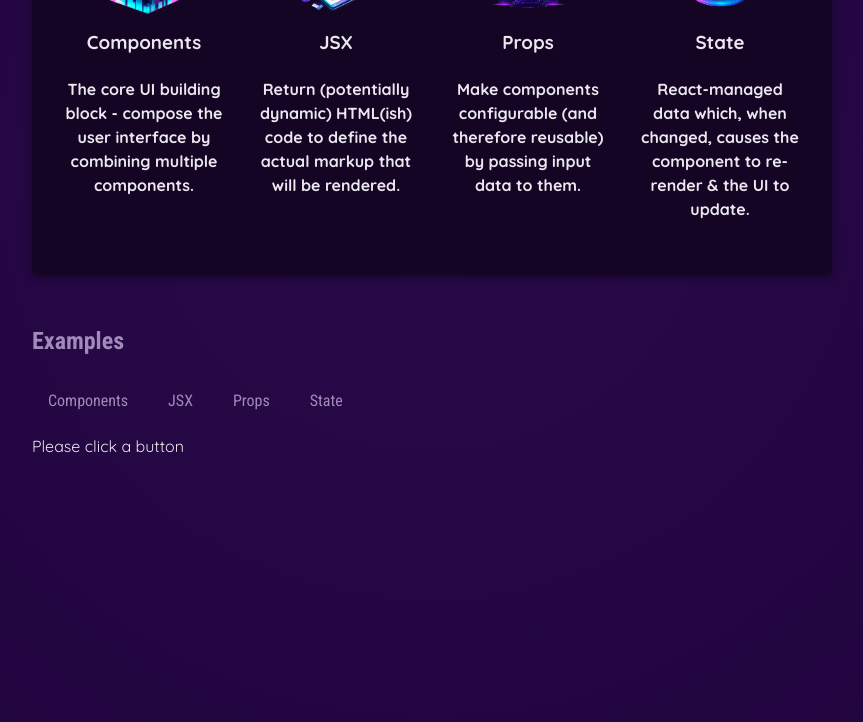
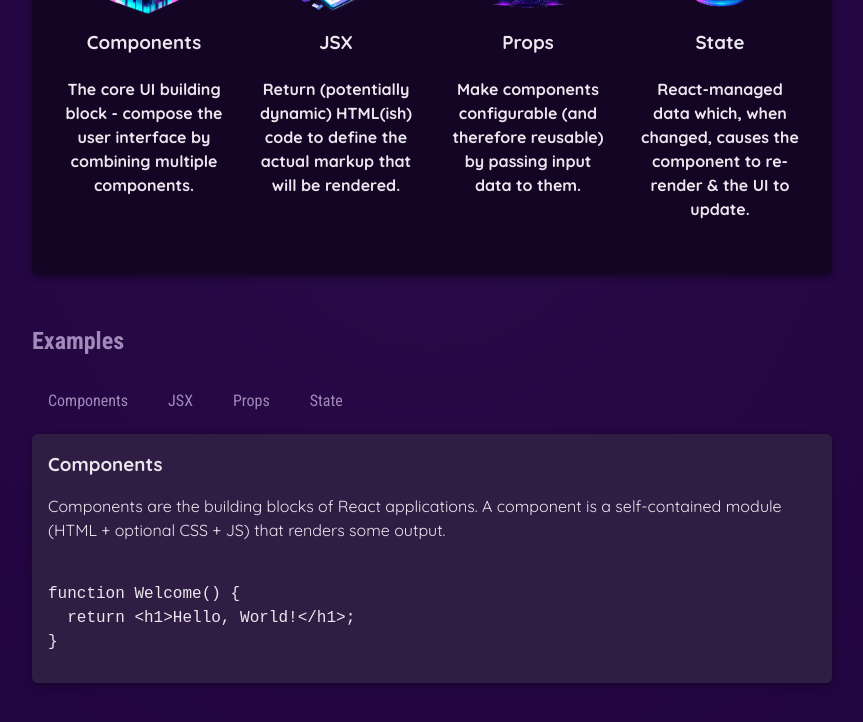
Before and after one commit to dharshana-sn/react-project, a React (Vite) app: page / in a window 1280 px wide. Both pictures are taken after a click on the button "Components". Shown: the part 474-1196 px from the top of the page, without its empty margins (208-1071 px from the left). Built offline with nearby package versions, Linux system fonts and the light colour scheme.

Commit message:
dynamic content

```diff
--- a/src/App.jsx
+++ b/src/App.jsx
@@ -1,18 +1,34 @@
+import { useState } from 'react'
 import Header from './components/Header/Header.jsx';
 import { CORE_CONCEPTS } from './data.js.js';
 import CoreConcept from './components/CoreConcept.jsx';
 import TabButton from './components/TabButton.jsx';
+import { EXAMPLES } from './data.js.js'
 
 
 function App() {
-  let tabContent = 'Please  click a button'
-  function handleSelect(selectedButton){
-    tabContent = selectedButton;
-    console.log(tabContent);
+  let [selectedTopic, setSelectedTopic] = useState();
+
+  function handleSelect(selectedButton) {
+    setSelectedTopic(selectedButton);
+    // console.log(selectedTopic);
 
     //selectedButton => 'components, 'jsx', 'props','state'
     console.log('Hello World -Selected', selectedButton);
 
+  }
+  let tabContent = <p>Please select a topic.</p>
+
+  if(selectedTopic){
+    tabContent = (<div id="tab-content">
+            <h3>{EXAMPLES[selectedTopic].title}</h3>
+            <p>{EXAMPLES[selectedTopic].description}</p>
+            <pre>
+              <code>
+                {EXAMPLES[selectedTopic].code}
+              </code>
+            </pre>
+          </div>)
   }
   return (
     <div>
@@ -24,18 +40,20 @@
               title={CORE_CONCEPTS[0].title}
               description={CORE_CONCEPTS[0].description}
               image={CORE_CONCEPTS[0].image} />
-            <CoreConcept {...CORE_CONCEPTS[1]}/>
+            <CoreConcept {...CORE_CONCEPTS[1]} />
             <CoreConcept {...CORE_CONCEPTS[2]} />
             <CoreConcept {...CORE_CONCEPTS[3]} /></ul></section>
         <section id="examples">
           <h2>Examples</h2>
           <menu>
-                <TabButton label="Components" onSelect={()=>handleSelect('components')}></TabButton>
-                <TabButton label="JSX" onSelect={()=>handleSelect('jsx')}></TabButton>
-                <TabButton label="Props" onSelect={()=>handleSelect('props')}></TabButton>
-                <TabButton label="State" onSelect={()=>handleSelect('state')}></TabButton>
+            <TabButton label="Components" onSelect={() => handleSelect('components')}></TabButton>
+            <TabButton label="JSX" onSelect={() => handleSelect('jsx')}></TabButton>
+            <TabButton label="Props" onSelect={() => handleSelect('props')}></TabButton>
+            <TabButton label="State" onSelect={() => handleSelect('state')}></TabButton>
           </menu>
+
         {tabContent}
+
         </section>
 
       </main>
--- a/src/data.js.js
+++ b/src/data.js.js
@@ -29,3 +29,54 @@
       'React-managed data which, when changed, causes the component to re-render & the UI to update.',
   },
 ];
+
+export const EXAMPLES = {
+  components: {
+    title: 'Components',
+    description:
+      'Components are the building blocks of React applications. A component is a self-contained module (HTML + optional CSS + JS) that renders some output.',
+    code: `
+function Welcome() {
+  return <h1>Hello, World!</h1>;
+}`,
+  },
+  jsx: {
+    title: 'JSX',
+    description:
+      'JSX is a syntax extension to JavaScript. It is similar to a template language, but it has full power of JavaScript (e.g., it may output dynamic content).',
+    code: `
+<div>
+  <h1>Welcome {userName}</h1>
+  <p>Time to learn React!</p>
+</div>`,
+  },
+  props: {
+    title: 'Props',
+    description:
+      'Components accept arbitrary inputs called props. They are like function arguments.',
+    code: `
+function Welcome(props) {
+  return <h1>Hello, {props.name}</h1>;
+}`,
+  },
+  state: {
+    title: 'State',
+    description:
+      'State allows React components to change their output over time in response to user actions, network responses, and anything else.',
+    code: `
+function Counter() {
+  const [isVisible, setIsVisible] = useState(false);
+
+  function handleClick() {
+    setIsVisible(true);
+  }
+
+  return (
+    <div>
+      <button onClick={handleClick}>Show Details</button>
+      {isVisible && <p>Amazing details!</p>}
+    </div>
+  );
+}`,
+  },
+};
```
Lines whose indentation alone changed are shown as unchanged.
